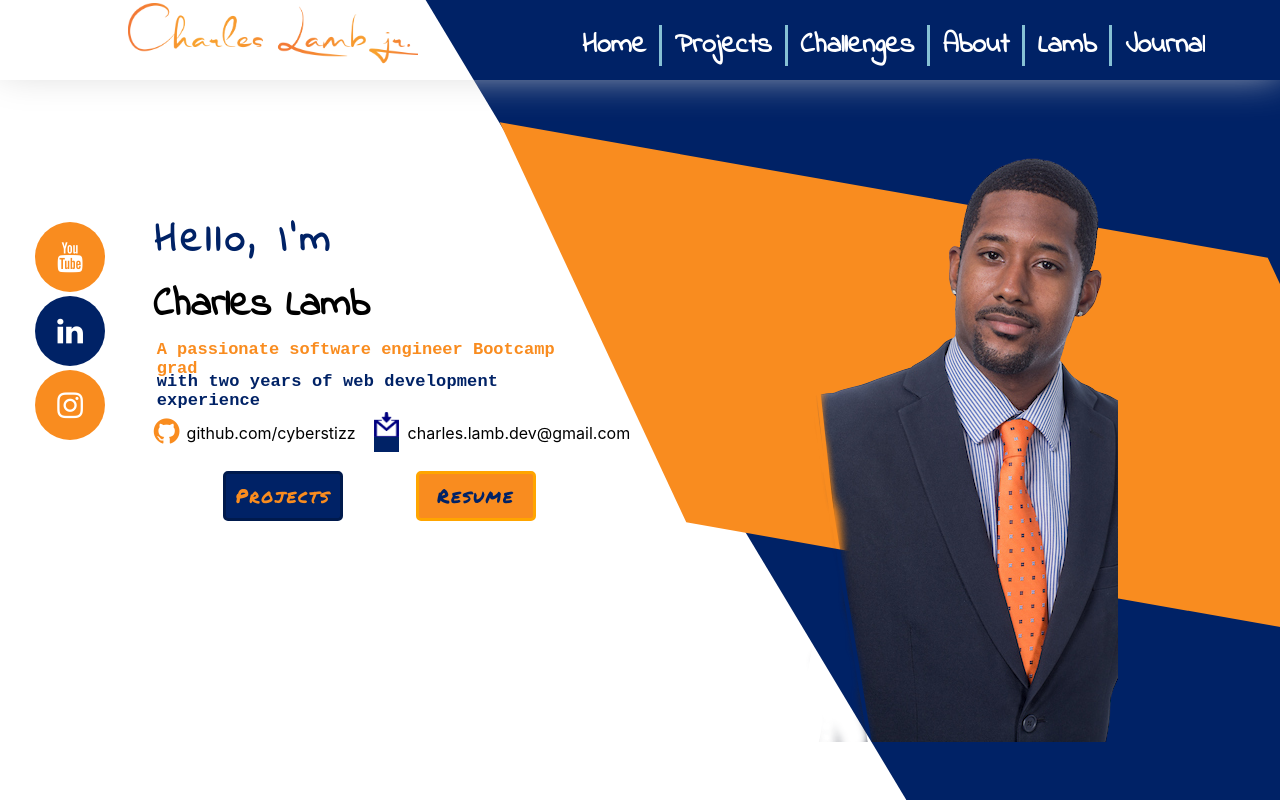
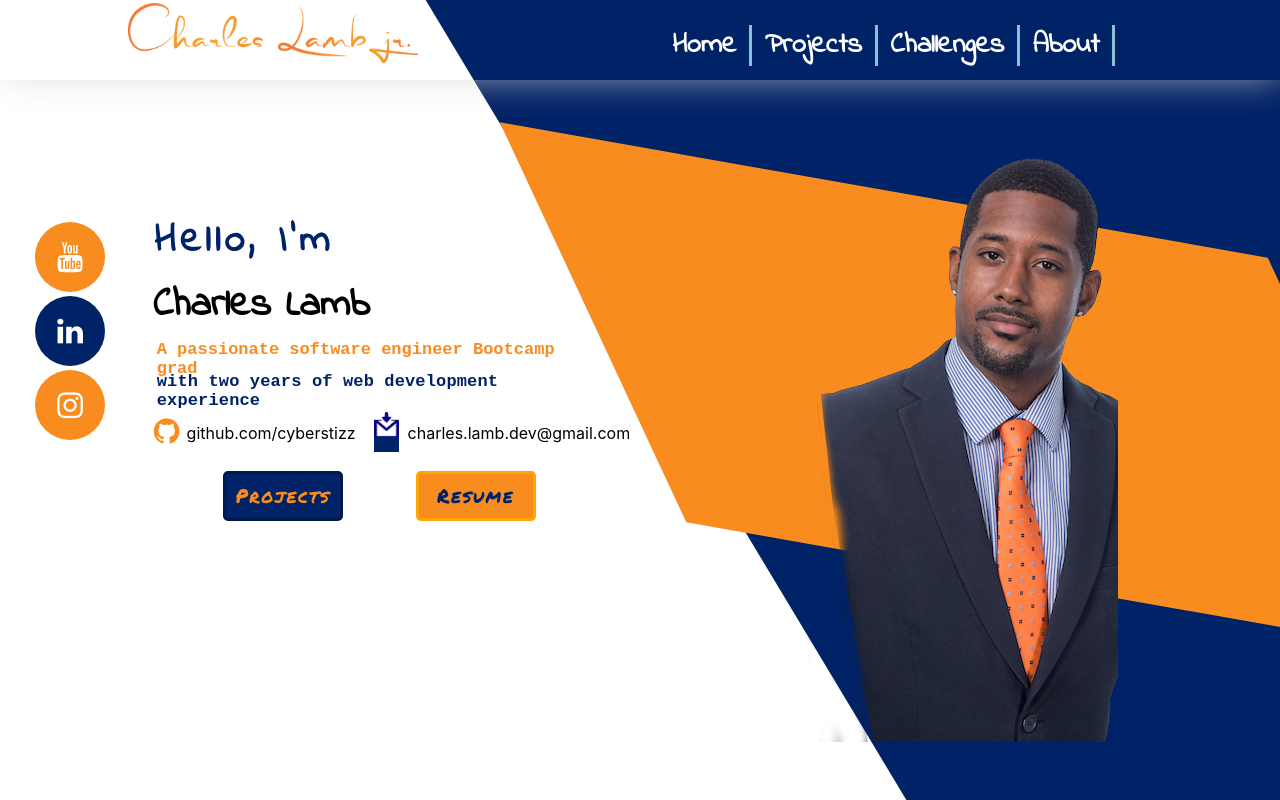
Before and after one commit to cyberstizz/charleslambjr, a React (Create React App) app: page / in a window 1280 px wide. Shown: the top 800 px of the page. Built offline with nearby package versions, Linux system fonts and the light colour scheme; a web font is replaced by a local one.

Commit message:
got rid of the lamb and journal pages as they are  more of a novelty and not necessary

```diff
--- a/package.json
+++ b/package.json
@@ -5,6 +5,8 @@
   "dependencies": {
     "@testing-library/react": "^11.2.5",
     "@testing-library/user-event": "^12.8.3",
+    "nvm": "^0.0.4",
+    "postcss-safe-parser": "^6.0.0",
     "react": "^17.0.1",
     "react-dom": "^17.0.1",
     "react-router": "^5.2.0",
--- a/src/components/Navbar.js
+++ b/src/components/Navbar.js
@@ -25,8 +25,8 @@ const Navbar = () =>{
   <Link to='/Projects' style={{ textDecoration: 'none' }}> <div className="projects">Projects</div></Link>
   <Link to='/challenges' style={{ textDecoration: 'none' }}> <div className="challenges">Challenges</div></Link>
   <Link to='/about' style={{ textDecoration: 'none' }}> <div className="about">About</div></Link>
-  <Link to='/lamb' style={{ textDecoration: 'none' }}>  <div className="lamb">Lamb</div></Link>
-  <Link to='/journal' style={{ textDecoration: 'none' }}>  <div className="journal">Journal</div></Link>
+  {/* <Link to='/lamb' style={{ textDecoration: 'none' }}>  <div className="lamb">Lamb</div></Link> */}
+  {/* <Link to='/journal' style={{ textDecoration: 'none' }}>  <div className="journal">Journal</div></Link> */}
 
     </div>
 
```
Also changed, not shown: 1 other file (tests, documents, lock files or other folders).
